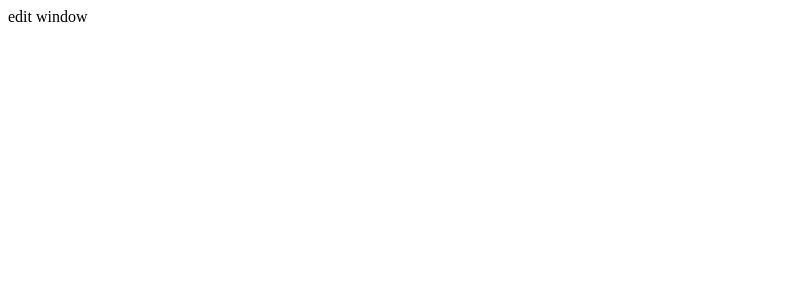
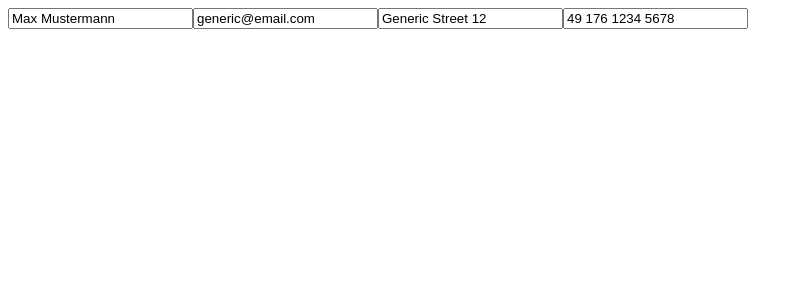
Before and after one commit to mlgwan/cv-project, a React app: page / in a window 1280 px wide. Both pictures are taken after a click on the button "Edit". Shown: the top 300 px of the page, without its empty margins (0-803 px from the left). Built offline with nearby package versions, Linux system fonts and the light colour scheme.

Commit message:
Clicking the Edit-button now displays editable input fields for basic data, schools and jobs. The input fields values are stored in state and still need to be passed back to the App component.

```diff
--- a/src/js/App.js
+++ b/src/js/App.js
@@ -8,7 +8,7 @@ import ContactData from "./components/ContactData";
 import EducationalData from "./components/EducationalData";
 import PracticalData from "./components/PracticalData";
 import SubmitBtn from "./components/SubmitBtn";
-
+import Edit from "./components/Edit";
 import AddEducationForm from "./components/AddEducationForm"
 import AddExperienceForm from "./components/AddExperienceForm";
 
@@ -23,9 +23,10 @@ export default class App extends Component {
             phoneNumber: "49 176 1234 5678",
             schools: [],
             jobs: [],
-            isEditing: false,
+            edit: null,
         };
     }
+
 
     hideElement(element) {
         element.style.display = "none";
@@ -42,6 +43,11 @@ export default class App extends Component {
         this.showElement(document.querySelector(".display"));
     }
     showEdit() {
+
+        this.setState({
+            edit: <Edit name={this.state.name} image={this.state.image} email={this.state.email} address={this.state.address} phoneNumber={this.state.phoneNumber} schools={this.state.schools} jobs={this.state.jobs}/>,
+        })
+
         this.hideElement(document.querySelector(".display"));
         this.hideElement(document.querySelector(".add-education"));
         this.hideElement(document.querySelector(".add-experience"));
@@ -60,31 +66,6 @@ export default class App extends Component {
         this.hideElement(document.querySelector(".edit"));
         this.hideElement(document.querySelector(".display"));
         this.showElement(document.querySelector(".add-experience"));
-    }
-
-    enterEditMode(edit) {
-        this.setState({
-            isEditing: !edit
-        });
-        this.showEdit();
-    }
-
-    changeFields() {
-        if (this.props.isEditing) {
-            this.setState({
-                email: <input onChange={(e) => {this.setState({emailData: e.target.value})}} type="text" value={this.state.emailData}></input>,
-                phoneNumber: <input onChange={(e) => {this.setState({phoneNumberData: e.target.value})}} type="text" value={this.state.phoneNumberData}></input>,
-                address: <input onChange={(e) => {this.setState({addressData: e.target.value})}} type="text" value={this.state.addressData}></input>
-
-            });
-        }
-        else {
-            this.setState({
-                email: <div>{this.state.emailData}</div>,
-                phoneNumber: <div>{this.state.phoneNumberData}</div>,
-                address: <div>{this.state.addressData}</div>
-            });
-        }
     }
 
     submitEducationForm(educationDataArr) {
@@ -116,10 +97,10 @@ export default class App extends Component {
                     <ContactData isEditing={this.state.isEditing} email={this.state.email} address={this.state.address} phoneNumber={this.state.phoneNumber}/>
                     <EducationalData showEducationForm={() => this.showEducationForm()} schools={this.state.schools}/>
                     <PracticalData showExperienceForm={() => this.showExperienceForm()} jobs={this.state.jobs}/>
-                    <SubmitBtn onClick={() => this.enterEditMode(this.state.isEditing)} isEditing={this.state.isEditing}/>
+                    <SubmitBtn onClick={() => this.showEdit()} isEditing={this.state.isEditing}/>
                 </div>
             <div className="edit">
-                <div>edit window</div>
+                {this.state.edit}
             </div>
             <div className="add-education">
                 <AddEducationForm submitEducationForm={(arr) => this.submitEducationForm(arr)}/>
--- /dev/null
+++ b/src/js/components/Edit.js
@@ -0,0 +1,83 @@
+import React, { Component } from 'react';
+
+export default class Edit extends Component {
+    constructor(props) {
+        super();
+
+        this.state = {
+            name: props.name,
+            image: props.image,
+            email: props.email,
+            address: props.address,
+            phoneNumber: props.phoneNumber,
+            schools: props.schools,
+            jobs: props.jobs,
+        };
+    }
+
+    changeValue(valueName, value) {
+        this.setState({
+            [valueName]: value
+        })
+    }
+
+    changeSchoolValue(valueName, value, i) {
+        this.setState(({schools}) => ({
+            schools: [
+                ...schools.slice(0, i),
+                {
+                ...schools[i],
+                [valueName]: value,
+                },
+                ...schools.slice(i+1)
+            ]
+        }));
+    }
+
+    changeJobValue(valueName, value, i) {
+        this.setState(({jobs}) => ({
+            jobs: [
+                ...jobs.slice(0, i),
+                {
+                ...jobs[i],
+                [valueName]: value,
+                },
+                ...jobs.slice(i+1)
+            ]
+        }));
+    }
+
+    render() {
+        let schools = [];
+        this.state.schools.forEach((school, i) => schools.push(
+            <div className="school">
+                <input onChange={(e) => this.changeSchoolValue("name", e.target.value, i)} type="text" placeholder="Name" value={school.name}></input>
+                <input onChange={(e) => this.changeSchoolValue("degree", e.target.value, i)} type="text" placeholder="Degree" value={school.degree}></input>
+                <input onChange={(e) => this.changeSchoolValue("graduationDate", e.target.value, i)} type="text" placeholder="Graduation Date" value={school.graduationDate}></input>
+                <input onChange={(e) => this.changeSchoolValue("major", e.target.value, i)} type="date" placeholder="Major" value={school.major}></input>
+            </div>
+        ));
+
+        let jobs = [];
+        this.state.jobs.forEach((job, i) => jobs.push(
+            <div className="jobs">
+                <input onChange={(e) => this.changeJobValue("name", e.target.value, i)} type="text" placeholder="Name" value={job.name}></input>
+                <input onChange={(e) => this.changeJobValue("position", e.target.value, i)} type="text" placeholder="Position" value={job.position}></input>
+                <input onChange={(e) => this.changeJobValue("description", e.target.value, i)} type="text" placeholder="Description" value={job.description}></input>
+                <input onChange={(e) => this.changeJobValue("beginningDate", e.target.value, i)} type="date" placeholder="Beginning Date" value={job.beginningDate}></input>
+                <input onChange={(e) => this.changeJobValue("endDate", e.target.value, i)} type="date" placeholder="End Date" value={job.endDate}></input>
+            </div>
+        ));
+
+        return (
+            <div className="edit-form">
+                <input onChange={(e) => this.changeValue("name", e.target.value)} type="text" placeholder="Name" value={this.state.name}></input>
+                <input onChange={(e) => this.changeValue("email", e.target.value)} type="text" placeholder="Email" value={this.state.email}></input>
+                <input onChange={(e) => this.changeValue("address", e.target.value)} type="text" placeholder="Address" value={this.state.address}></input>
+                <input onChange={(e) => this.changeValue("phoneNumber", e.target.value)} type="text" placeholder="Phone Number" value={this.state.phoneNumber}></input>
+                <div className="schools-list">{schools}</div>
+                <div className="jobs-list">{jobs}</div>
+            </div>
+        )
+    }
+}
```
